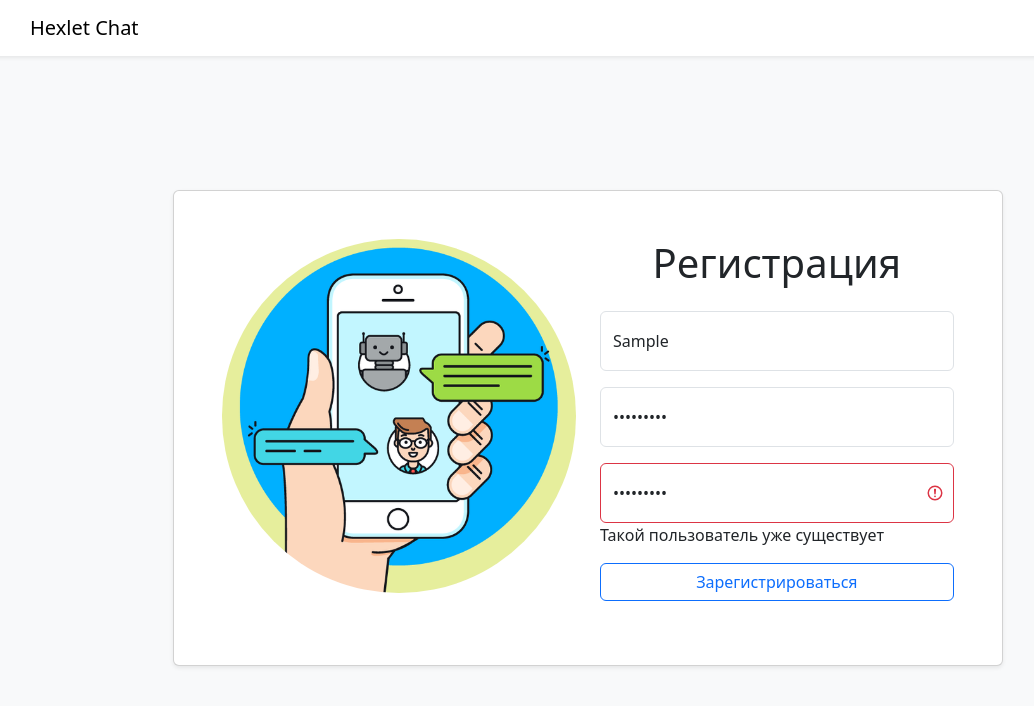
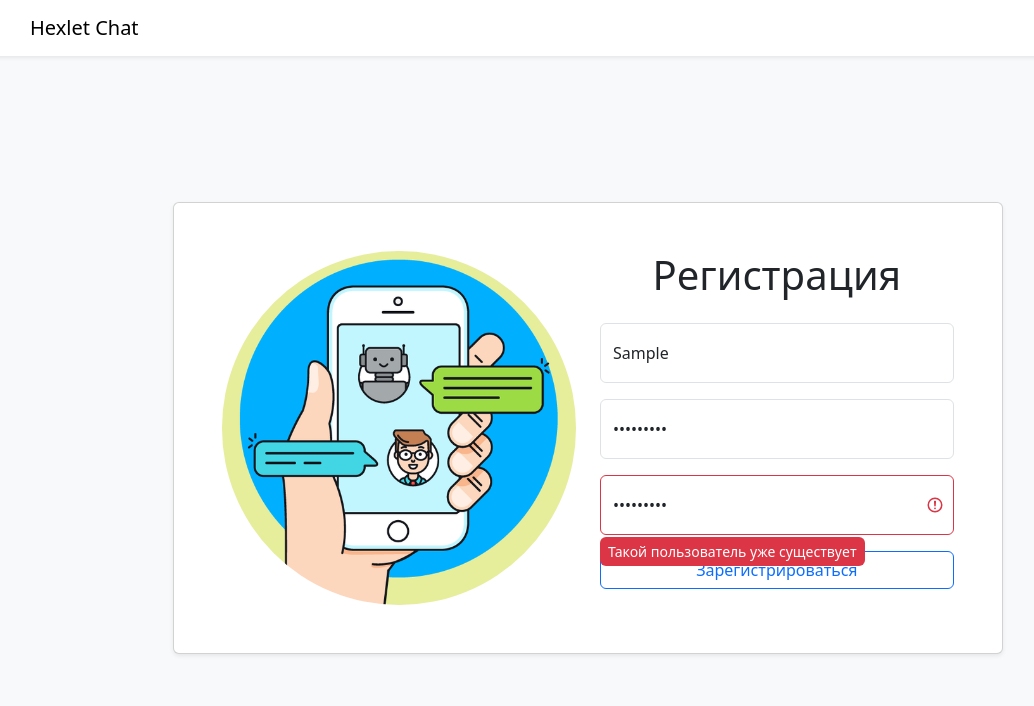
Before and after one commit to kat-in/frontend-project-12, a React (Vite) app in the folder frontend/: page /signup in a window 1280 px wide. Both pictures are taken after typing "Sample", "Sample123", "Sample123" into the empty fields and a click on the button "Зарегистрироваться". Shown: the top 706 px of the page, without its empty margins (52-1086 px from the left). Built offline with nearby package versions, Linux system fonts and the light colour scheme; no server answers; what leo-profanity would draw is missing.

Commit message:
Fix: регистрация

```diff
--- a/frontend/src/components/SignUp/SignUpForm.jsx
+++ b/frontend/src/components/SignUp/SignUpForm.jsx
@@ -108,9 +108,9 @@ const SignUpForm = () => {
                 value={formik.values.confirmPassword}
                 placeholder={t('auth.confirmPassword')}
                 onChange={formik.handleChange}
-                isInvalid={!!formik.errors.confirmPassword && formik.touched.confirmPassword}
+                isInvalid={!!formik.errors.confirmPassword}
               />
-              <Form.Control.Feedback type="text" tooltip>{formik.errors.confirmPassword}  </Form.Control.Feedback>
+              <Form.Control.Feedback type="invalid" tooltip>{formik.errors.confirmPassword}  </Form.Control.Feedback>
             </Form.Group>
             <Form.Group as={Col}>
               <Button variant="outline-primary" disabled={formik.isSubmitting} className="mt-3 mb-3 w-100" type="submit">{t('auth.signUp')}</Button>
--- a/frontend/src/locales/ru.js
+++ b/frontend/src/locales/ru.js
@@ -11,7 +11,7 @@ export default {
       logOut: 'Выйти',
       registration: 'Регистрация',
       dontHaveAccout: 'Нет аккаунта?',
-      userExists: 'Taкой пользователь уже существует',
+      userExists: 'Такой пользователь уже существует',
     },
     chat: {
       channels: 'Каналы',
```
